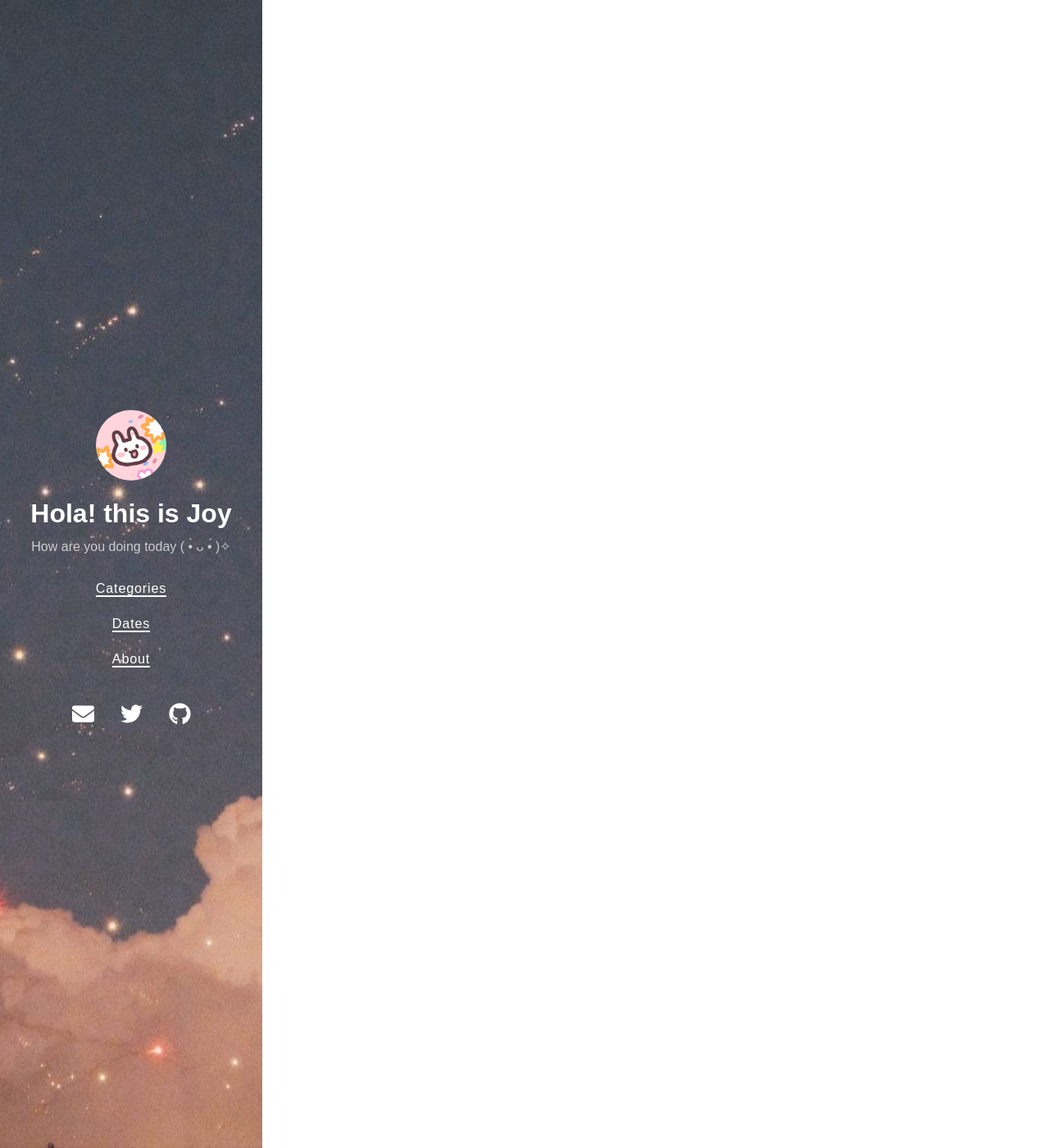
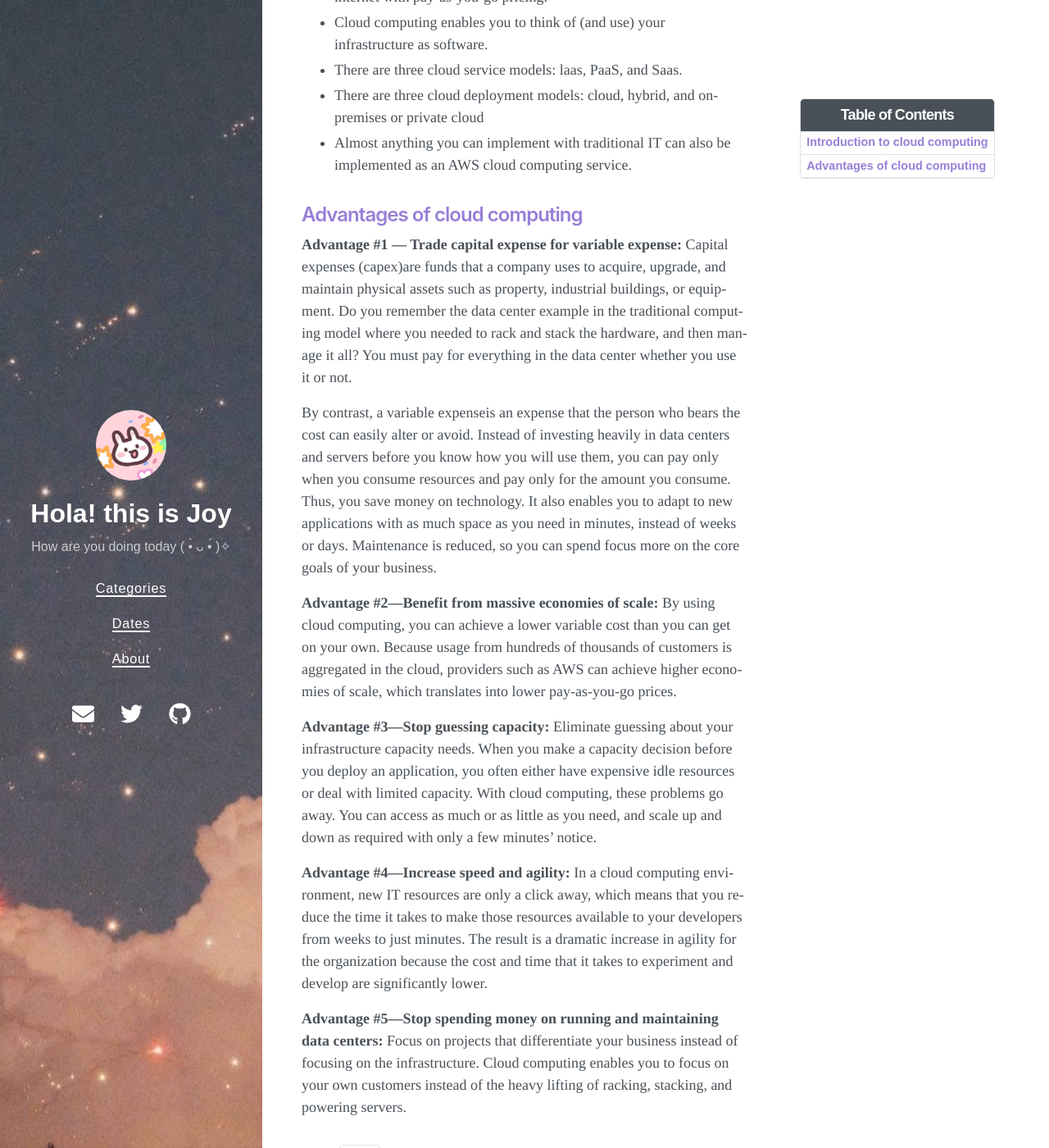
Before and after one commit to Joy3Luo/mathnotes, a Jekyll site: the page built from _posts/2020-12-25-AWS .md, in a window 1280 px wide and 1400 px high, scrolled down 3857 px. Shown: the whole window at 82% size. Built offline with Jekyll 4.4.1, drawn with Linux system fonts in a browser that asks for light colours; nearby versions of some CDN libraries; some of the changed text lies outside the part shown.

Commit message:
Update 2020-12-25-AWS .md

```diff
--- a/_posts/2020-12-25-AWS .md
+++ b/_posts/2020-12-25-AWS .md
@@ -17,6 +17,7 @@
   </script>
 
 ## <font color= 977FD7>Introduction to cloud computing</font>
+
 Cloud computingis the on-demand delivery of compute power, database, storage, applications, and other IT resources via the internet with pay-as-you-go pricing.
 
 <font color= darkblue>
@@ -48,3 +49,43 @@
 - Infrastructure as a service (IaaS): Services in this category are the basic building blocks for cloud IT and typically provide you with access to networking features, computers (virtual or on dedicated hardware), and data storage space. IaaS provides you with the highest level of flexibility and management control over your IT resources. It is the most similar to existing IT resources that many IT departments and developers are familiar with today.
 - Platform as a service (PaaS): Services in this category reduce the need for you to manage the underlying infrastructure (usually hardware and operating systems) and enable you to focus on the deployment and management of your applications.
 - Software as a service (SaaS): Services in this category provide you with a completed product that the service provider runs and manages. In most cases, software as a servicerefers to end-user applications. With a SaaS offering, you do not have to think about how the service is maintained or how the underlying infrastructure is managed. You need to think only about how you plan to use that particular piece of software. A common example of a SaaS application is web-based email, where you can send and receive email without managing feature additions to the email product or maintaining the servers and operating systems that the email program runs on.
+
+
+
+There are three main cloud computing deployment models, which represent the cloud environments that your applications can be deployed in:
+- Cloud: A cloud-based application is fully deployed in the cloud, and all parts of the application run in the cloud. Applications in the cloud have either been created in the cloud or have been migrated from an existing infrastructure to take advantage of the benefits of cloud computing. Cloud-based applications can be built on low-level infrastructure pieces or they can use higher-level services that provide abstraction from the management, architecting, and scaling requirements of core infrastructure.
+- Hybrid: A hybrid deployment is a way to connect infrastructure and applications between cloud-based resources and existing resources that are not located in the cloud. The most common method of hybrid deployment is between the cloud and existing on-premises infrastructure. This model enables an organization to extend and grow their infrastructure into the cloud while connecting cloud resources to internal systems.
+- On-premises: Deploying resources on-premises, using virtualization and resource management tools, is sometimes called private cloud. While on-premises deployment does not provide many of the benefits of cloud computing, it is sometimes sought for its ability to provide dedicated resources. In most cases, this deployment model is the same as legacy IT infrastructure, but it might also use application management and virtualization technologies to increase resource utilization.
+
+
+There are many similarities between AWS and the traditional, on-premises IT space:
+- AWS security groups, network access control lists (network ACLs), and AWS Identity and Access Management (IAM) are similar to firewalls, access control lists (ACLs), and administrators.
+- Elastic Load Balancing and Amazon Virtual Private Cloud (Amazon VPC) are similar to routers, network pipelines, and switches.•Amazon Machine Images (AMIs) and Amazon Elastic Compute Cloud (Amazon EC2) instances are similar to on-premises servers.
+- Amazon Elastic Block Store (Amazon EBS), Amazon Elastic File System (Amazon EFS), Amazon Simple Storage Service (Amazon S3), and Amazon Relational Database Service (Amazon RDS) are similar to direct attached storage (DAS), storage area networks (SAN), network attached storage (NAS), and a relational database management service (RDBMS).
+
+
+Remarks:
+- Cloud computing is the on-demand delivery of IT resources via the internet with pay-as-you-go pricing.
+- Cloud computing enables you to think of (and use) your infrastructure as software.
+- There are three cloud service models: laas, PaaS, and Saas.
+- There are three cloud deployment models: cloud, hybrid, and on-premises or private cloud
+- Almost anything you can implement with traditional IT can also be implemented as an AWS cloud computing service.
+
+## <font color= 977FD7>Advantages of cloud computing</font>
+
+**Advantage #1 — Trade capital expense for variable expense:** Capital expenses (capex)are funds that a company uses to acquire, upgrade, and maintain physical assets such as property, industrial buildings, or equipment. Do you remember the data center example in the traditional computing model where you needed to rack and stack the hardware, and then manage it all? You must pay for everything in the data center whether you use it or not.
+
+By contrast, a variable expenseis an expense that the person who bears the cost can easily alter or avoid. Instead of investing heavily in data centers and servers before you know how you will use them, you can pay only when you consume resources and pay only for the amount you consume. Thus, you save money on technology. It also enables you to adapt to new applications with as much space as you need in minutes, instead of weeks or days. Maintenance is reduced, so you can spend focus more on the core goals of your business.
+
+
+**Advantage #2—Benefit from massive economies of scale:** By using cloud computing, you can achieve a lower variable cost than you can get on your own. Because usage from hundreds of thousands of customers is aggregated in the cloud, providers such as AWS can achieve higher economies of scale, which translates into lower pay-as-you-go prices.
+
+
+**Advantage #3—Stop guessing capacity:** Eliminate guessing about your infrastructure capacity needs. When you make a capacity decision before you deploy an application, you often either have expensive idle resources or deal with limited capacity. With cloud computing, these problems go away. You can access as much or as little as you need, and scale up and down as required with only a few minutes’ notice.
+
+
+**Advantage #4—Increase speed and agility:** In a cloud computing environment, new IT resources are only a click away, which means that you reduce the time it takes to make those resources available to your developers from weeks to just minutes. The result is a dramatic increase in agility for the organization because the cost and time that it takes to experiment and develop are significantly lower.
+
+
+
+**Advantage #5—Stop spending money on running and maintaining data centers:** Focus on projects that differentiate your business instead of focusing on the infrastructure. Cloud computing enables you to focus on your own customers instead of the heavy lifting of racking, stacking, and powering servers.
```
